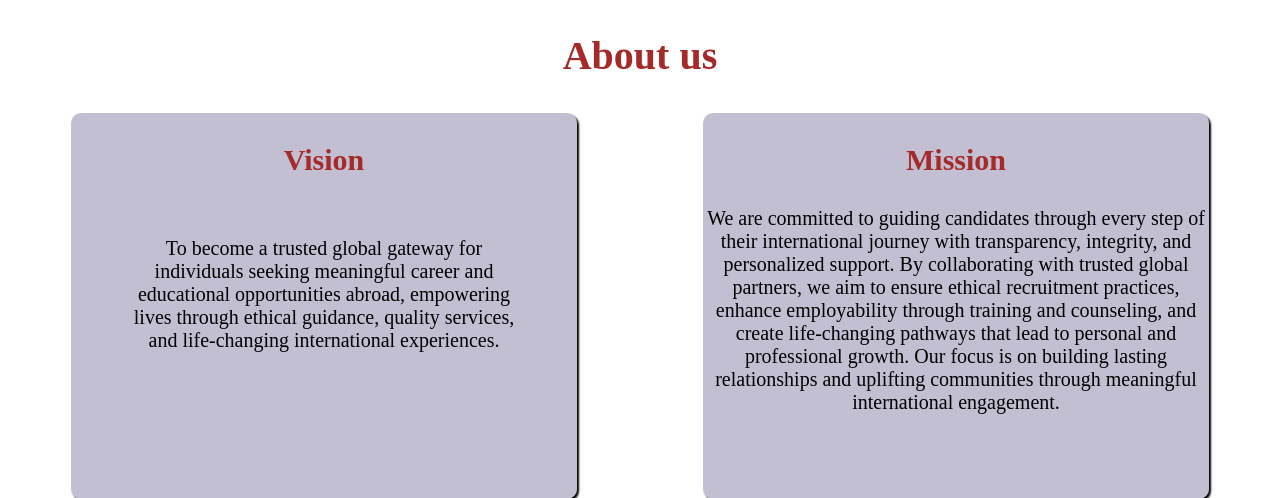
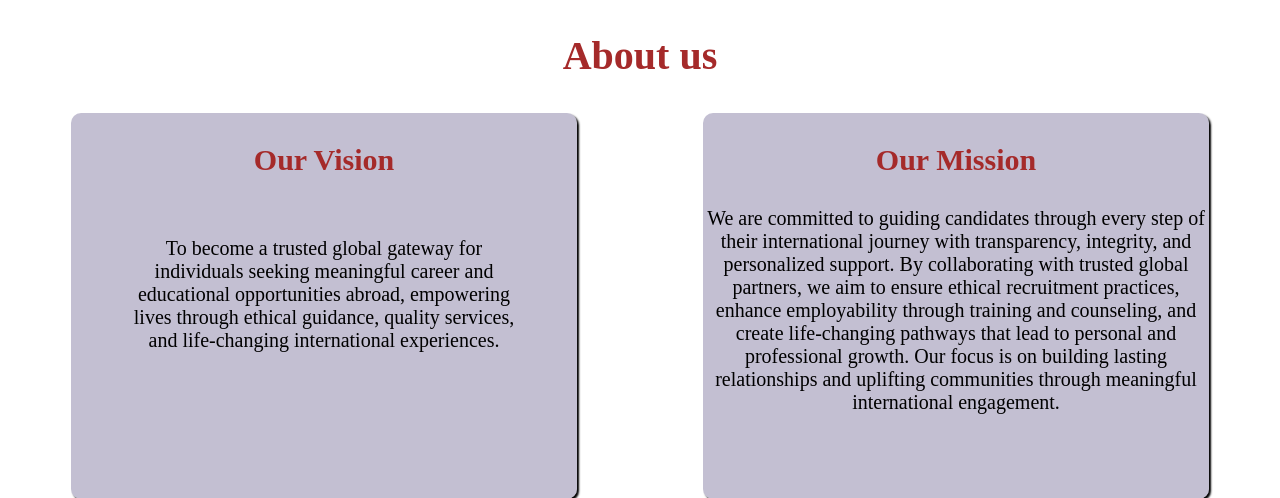
Before and after one commit to Amora-Costa/Amora-Costa, a Django app: page / in a window 1280 px wide. Shown: the part 1527-2025 px from the top of the page. Run offline with Django 5.2, Linux system fonts and the light colour scheme; data that the repository does not hold is empty; parts of the project's set-up code (start-up, migrations or seed data) failed here and were passed over; some libraries are stand-ins or nearby versions.

Commit message:
'ten-two'

```diff
--- a/Templates/index.html
+++ b/Templates/index.html
@@ -102,11 +102,11 @@
             <h2 id="about-us-h2">About us</h2>
             <div id="about-us-div2">
                 <div id="about-us-vision">
-                    <h3 id="vision-h3">Vision</h3>
+                    <h3 id="vision-h3">Our Vision</h3>
                     <p id="vision-p">To become a trusted global gateway for individuals seeking meaningful career and educational opportunities abroad, empowering lives through ethical guidance, quality services, and life-changing international experiences.</p>
                 </div>
                 <div id="about-us-mission">
-                    <h3 id="mission-h3">Mission</h3>
+                    <h3 id="mission-h3">Our Mission</h3>
                     <p id="mission-p">We are committed to guiding candidates through every step of their international journey with transparency, integrity, and personalized support. By collaborating with trusted global partners, we aim to ensure ethical recruitment practices, enhance employability through training and counseling, and create life-changing pathways that lead to personal and professional growth. Our focus is on building lasting relationships and uplifting communities through meaningful international engagement.
 
                     </p>
```
